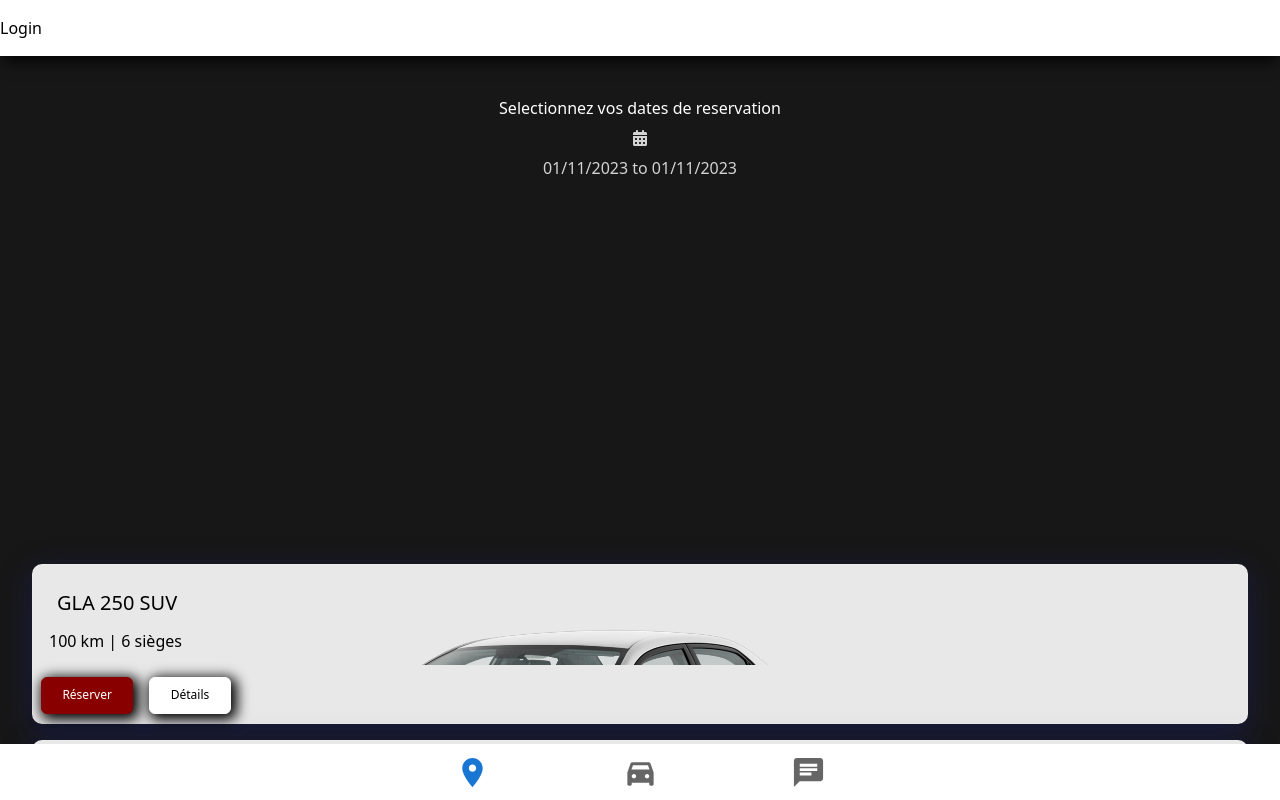
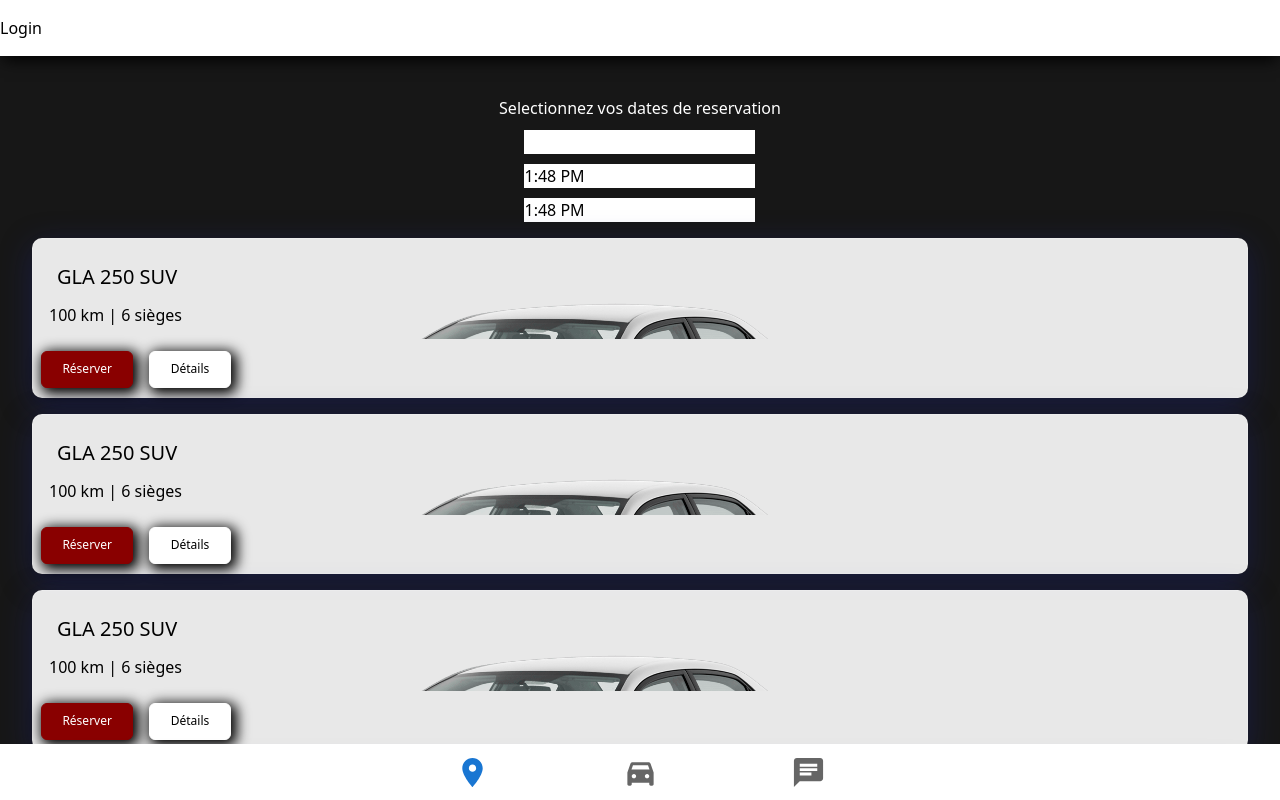
Before and after one commit to gaellegoyon/hackathon2, a React (Vite) app in the folder frontend/: page / in a window 1280 px wide. Built offline with nearby package versions, Linux system fonts and the light colour scheme.

Commit message:
add calendar

```diff
--- a/frontend/package.json
+++ b/frontend/package.json
@@ -26,6 +26,7 @@
     "prop-types": "^15.8.1",
     "react": "^18.0.0",
     "react-date-range": "^1.4.0",
+    "react-datepicker": "^4.8.0",
     "react-datetime": "^3.2.0",
     "react-day-picker": "^8.4.1",
     "react-dom": "^18.0.0",
--- a/frontend/src/pages/Home.jsx
+++ b/frontend/src/pages/Home.jsx
@@ -1,26 +1,17 @@
 import React, { useState } from "react";
-import { format } from "date-fns";
-import fr from "react-date-range/dist/locale";
-import { FontAwesomeIcon } from "@fortawesome/react-fontawesome";
 import "./home.css";
-import { DateRange } from "react-date-range";
-import "react-date-range/dist/styles.css"; // main css file
-import "react-date-range/dist/theme/default.css"; // theme css file
-import { faCalendarDays } from "@fortawesome/free-solid-svg-icons";
+import DatePicker from "react-datepicker";
 import CardVehicle from "../components/CardVehicle";
 import Header from "../components/Header";
 import NavBar from "../components/NavBar";
 import "react-day-picker/dist/style.css";
+import "react-datepicker/dist/react-datepicker.css";
 
 function Home() {
-  const [openDate, setOpenDate] = useState(false);
-  const [date, setDate] = useState([
-    {
-      startDate: new Date(),
-      endDate: new Date(),
-      key: "selection",
-    },
-  ]);
+  const [dateRange, setDateRange] = useState([null, null]);
+  const [startDate, endDate] = dateRange;
+  const [startTime, setStartTime] = useState(new Date());
+  const [endTime, setEndTime] = useState(new Date());
   return (
     <div className=" overflow-auto h-[94vh]">
       <Header />
@@ -30,35 +21,36 @@
             {" "}
             Selectionnez vos dates de reservation
           </span>
-          <FontAwesomeIcon
-            icon={faCalendarDays}
-            className="text-white headerIcon"
+          <DatePicker
+            selectsRange
+            startDate={startDate}
+            endDate={endDate}
+            onChange={(update) => {
+              setDateRange(update);
+            }}
+            isClearable
           />
-          <button
-            type="button"
-            onClick={() => setOpenDate(!openDate)}
-            className="text-white headerSearchText"
-          >
-            {`${format(date[0].startDate, "MM/dd/yyyy")} to ${format(
-              date[0].endDate,
-              "MM/dd/yyyy"
-            )}`}
-          </button>
-          {openDate && (
-            <DateRange
-              locale={fr}
-              editableDateInputs
-              onChange={(item) => setDate([item.selection])}
-              moveRangeOnFirstSelection={false}
-              ranges={date}
-              className=" mt-36 flex justify-center date"
-              minDate={new Date()}
-              rangeColors={["#890000"]}
-            />
-          )}
+          <DatePicker
+            selected={startTime}
+            onChange={(date) => setStartTime(date)}
+            showTimeSelect
+            showTimeSelectOnly
+            timeIntervals={15}
+            timeCaption="Time"
+            dateFormat="h:mm aa"
+          />
+          <DatePicker
+            selected={endTime}
+            onChange={(date) => setEndTime(date)}
+            showTimeSelect
+            showTimeSelectOnly
+            timeIntervals={15}
+            timeCaption="Time"
+            dateFormat="h:mm aa"
+          />
         </div>
       </div>
-      <div className="mt-96">
+      <div className="mt-42">
         <CardVehicle />
         <CardVehicle />
         <CardVehicle />
```
Also changed, not shown: 1 other file (tests, documents, lock files or other folders).
